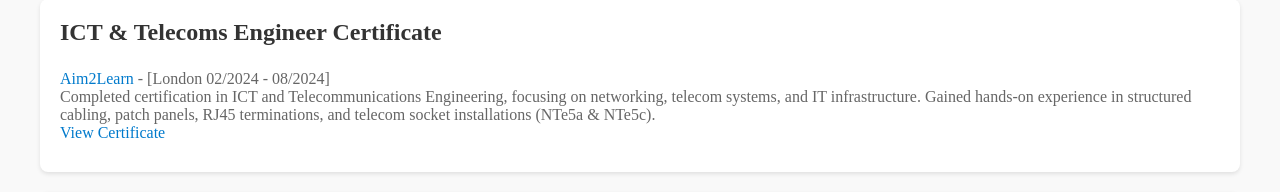
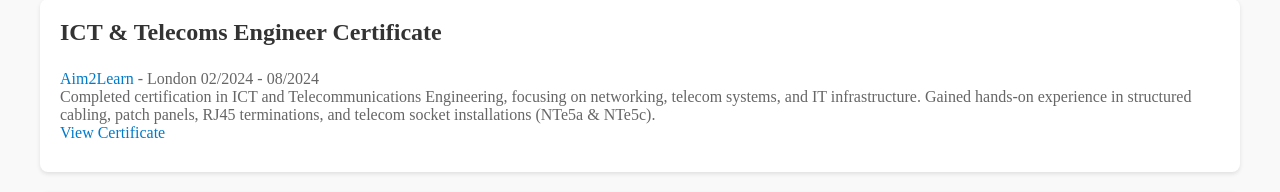
Before and after one commit to MoBel92/Bel-Mo-Portfolio, a React (Vite) app in the folder Portfolio/: page /education in a window 1280 px wide. Shown: the part 413-605 px from the top of the page. Built offline with nearby package versions, Linux system fonts and the light colour scheme.

Commit message:
I have adjusted the text

```diff
--- a/Portfolio/src/Components/Education.jsx
+++ b/Portfolio/src/Components/Education.jsx
@@ -39,7 +39,7 @@ const Education = () => {
             >
               Aim2Learn
             </a>{" "}
-            - [London 02/2024 - 08/2024]
+            - London 02/2024 - 08/2024
             <br />
             Completed certification in ICT and Telecommunications Engineering,
             focusing on networking, telecom systems, and IT infrastructure.
```
